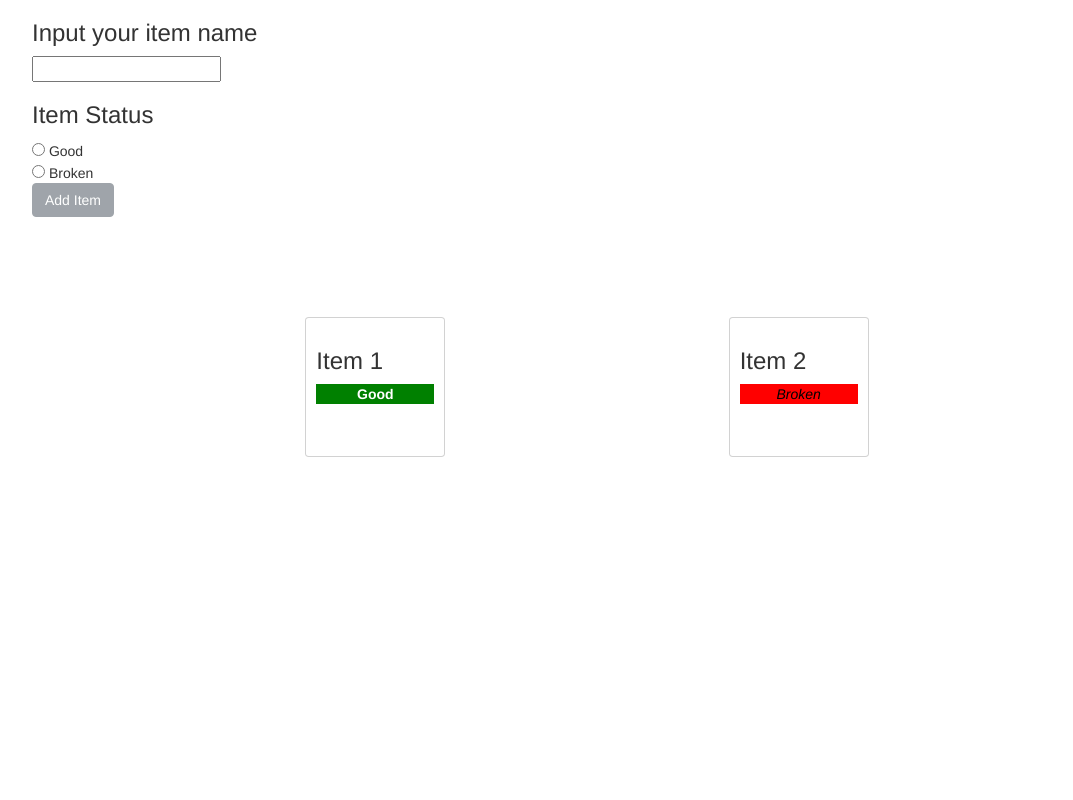
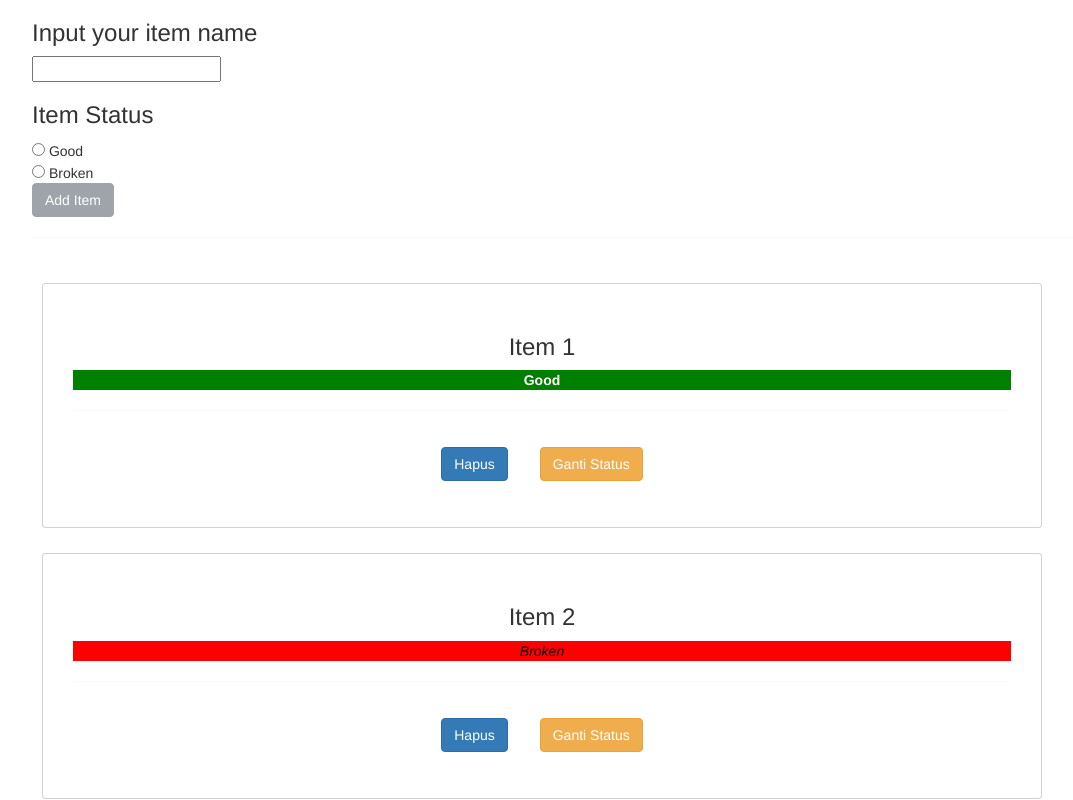
Before and after one commit to aditmulyatama/aditm_upn_zetta_learning, an Angular app in the folder angular_learning/: page / in a window 1280 px wide. Shown: the whole page, without its empty margins (53-1126 px from the left). Built offline with nearby package versions, Linux system fonts and the light colour scheme.

Commit message:
Adding some button

```diff
--- a/angular_learning/src/app/app.component.html
+++ b/angular_learning/src/app/app.component.html
@@ -1,9 +1,13 @@
 <div class="container">
   <app-item-input (itCreated)="onAddItem($event)"></app-item-input>
+  <hr>
   <div class="flex-container">
-    <app-item-cards *ngFor="let list of itemList" [items]="list"></app-item-cards>
+    <app-item-cards *ngFor="let list of itemList" [items]="list">
+      <hr>
+      <button class="btn btn-primary" style="margin: 2vh 2vh; width: min-content;">Hapus</button>
+      <button class="btn btn-warning" style="margin: 2vh 2vh;width: min-content;">Ganti Status</button>
+    </app-item-cards>
   </div>
-
 </div>
 <!-- <iframe allow="camera; microphone; fullscreen; display-capture; autoplay" src="https://meet.jit.si/MHP"
   style="height: 50rem; width: 75rem; border: 0px;"></iframe> -->
--- a/angular_learning/src/app/app.component.scss
+++ b/angular_learning/src/app/app.component.scss
@@ -1,6 +1,6 @@
 .flex-container{
   display: flex;
-  justify-content: space-evenly;
+  justify-content: left;
   flex-wrap: wrap;
 }
 .row{
--- a/angular_learning/src/app/item-cards/item-cards.component.html
+++ b/angular_learning/src/app/item-cards/item-cards.component.html
@@ -1,4 +1,4 @@
-  <div class="card" style="width: 14rem; height: 14rem;">
+  <div class="card" style="width: 100rem; height: auto;">
     <div class="card-body">
       <div class="card-title">
         <h3>{{items.itemName}}</h3>
@@ -9,5 +9,6 @@
       <p class="card-text" *ngIf="items.itemStatus === 'Broken' "
         style="font-style: italic; color: black; background-color: red;">
         {{items.itemStatus}} </p>
+      <ng-content></ng-content>
     </div>
   </div>
--- a/angular_learning/src/app/item-cards/item-cards.component.scss
+++ b/angular_learning/src/app/item-cards/item-cards.component.scss
@@ -1,9 +1,17 @@
 .row{
   display: flex;
-  justify-content: space-evenly;
+  justify-content: left;
 }
 .card{
-  margin: 100px 10px 0px 10px;
+  margin: 25px 10px 0px 10px;
+  display: flex;
+  justify-content: center;
+  text-align: center;
+  padding: 2rem 2rem;
+}
+.tengah{
+  display: flex;
+  align-items: center;
 }
 p{
   text-align: center;
```
